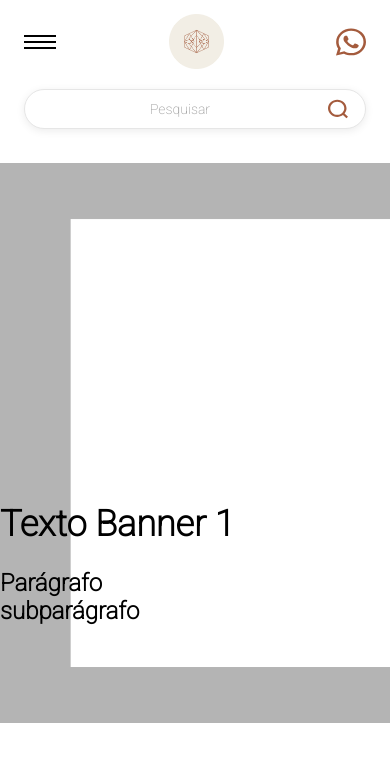
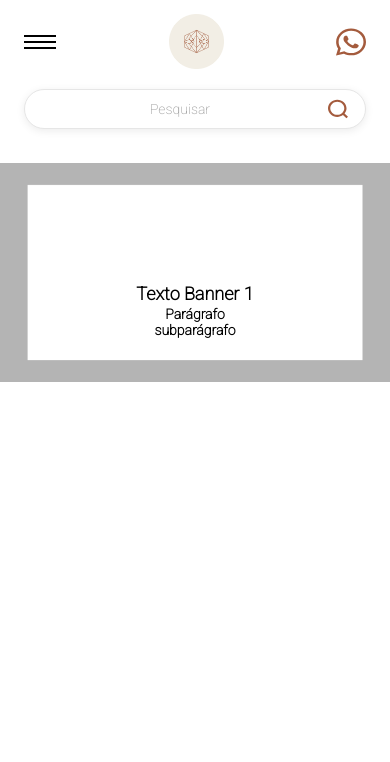
Before and after one commit to andrademachado/prototipo_site, a React (Vite) app: page / in a window 390 px wide. Shown: the top 762 px of the page. Built offline with nearby package versions, Linux system fonts and the light colour scheme; a web font is replaced by a local one.

Commit message:
Responsividade do Banner

```diff
--- a/src/App.tsx
+++ b/src/App.tsx
@@ -1,15 +1,15 @@
 import Banner from "./components/Banner"
 import Header from "./components/Header"
-import { GlobalCss, Container } from "./styles"
+import { GlobalCss } from "./styles"
 
 function App() {
 
   return (
     <>
       <GlobalCss/>
-      <Container>
+      <div className="container">
       <Header />
-      </Container>
+      </div>
       <Banner />
     </>
   )
--- a/src/components/Banner/styles.ts
+++ b/src/components/Banner/styles.ts
@@ -1,4 +1,14 @@
 import styled from "styled-components";
+
+export const Titulo = styled.h2`
+    font-size: 36px;
+    max-width: 450px;
+`
+
+export const Paragrafo = styled.p`
+    font-size: 24px;
+    margin-top: 24px;
+`
 
 export const Imagem = styled.div`
     width: 100%;
@@ -7,14 +17,64 @@ export const Imagem = styled.div`
     background-repeat: no-repeat;
     background-size: cover;
     font-weight: bold;
-    padding-top: 340px;
+    padding-top: 430px;
+    position: relative;
+
+    @media  (max-width: 1023px) {
+        background-size: contain;
+        padding-top: 0;
+        font-size: 18px;
+
+        .container {
+            position: absolute;
+            bottom: 30%;    /* Ajuste conforme a posição do quadro branco */
+            left: 5%;       /* Ajuste conforme a posição do quadro branco */
+            margin: 0;
+            width: auto;    /* Ou defina uma largura máxima em % */
+            /* Se precisar que o texto não ocupe toda a largura, use max-width: 80% */
+        }
+        @media (max-width: 767px) {
+            height: 400px;
+            .container {
+            position: absolute;
+            top: 50%;
+            left: 50%;
+            transform: translate(-50%, -50%);
+            width: 90%;              /* Para não ocupar toda a largura */
+            max-width: 90%;
+            text-align: center;      /* Centraliza o texto horizontalmente */
+            margin: 0;
+        }
+
+        /* Reduz o título */
+        ${Titulo} {
+            font-size: 24px;          /* Ajuste conforme necessário */
+            max-width: 100%;          /* Remove a limitação de largura */
+        }
+
+        /* Reduz o parágrafo */
+        ${Paragrafo} {
+            font-size: 16px;          /* Ajuste conforme necessário */
+            margin-top: 12px;         /* Espaçamento menor entre os textos */
+        }
+    }
+
+    @media (max-width: 420px) {
+        height: 300px;
+        .container {
+            width: 95%;              /* um pouco mais de folga nas bordas */
+        }
+
+        ${Titulo} {
+            font-size: 18px;        /* título menor */
+        }
+
+        ${Paragrafo} {
+            font-size: 14px;         /* parágrafo menor */
+            margin-top: 2px;       /* espaçamento reduzido */
+        }
+    }
+
+
+    }
 `
-
-export const Titulo = styled.h2`
-    font-size: 36px;
-    max-width: 450px;
-`
-export const Paragrafo = styled.p`
-    font-size: 24px;
-    margin-top: 24px;
-`
--- a/src/styles.ts
+++ b/src/styles.ts
@@ -22,14 +22,9 @@ export const GlobalCss =  createGlobalStyle `
             padding-top: 10px;
         }
         .container {
-        max-width: 1024px;
-        width: 100%;
-        margin: 0 auto;
+            max-width: 1024px;
+            width: 100%;
+            margin: 0 auto;
         }
 }
 `
-export const Container = styled.div`
-        max-width: 1024px;
-        width: 100%;
-        margin: 0 auto;
-`
```
